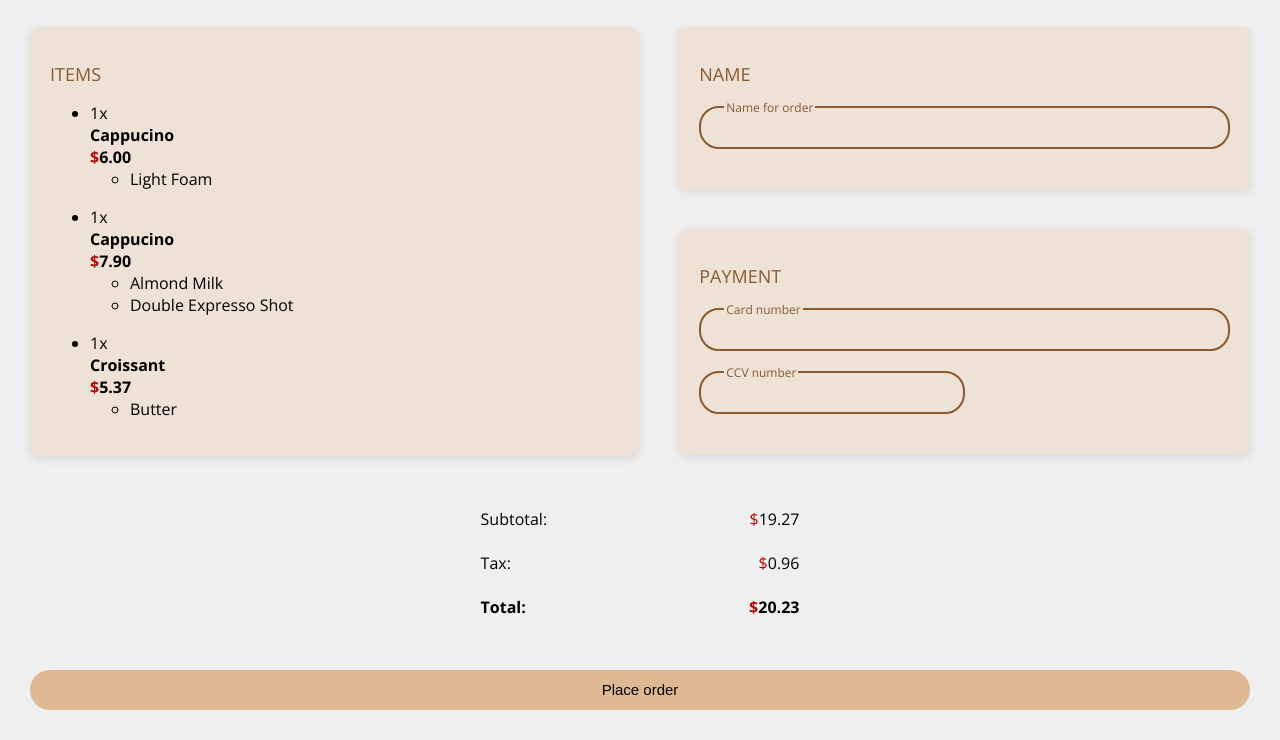
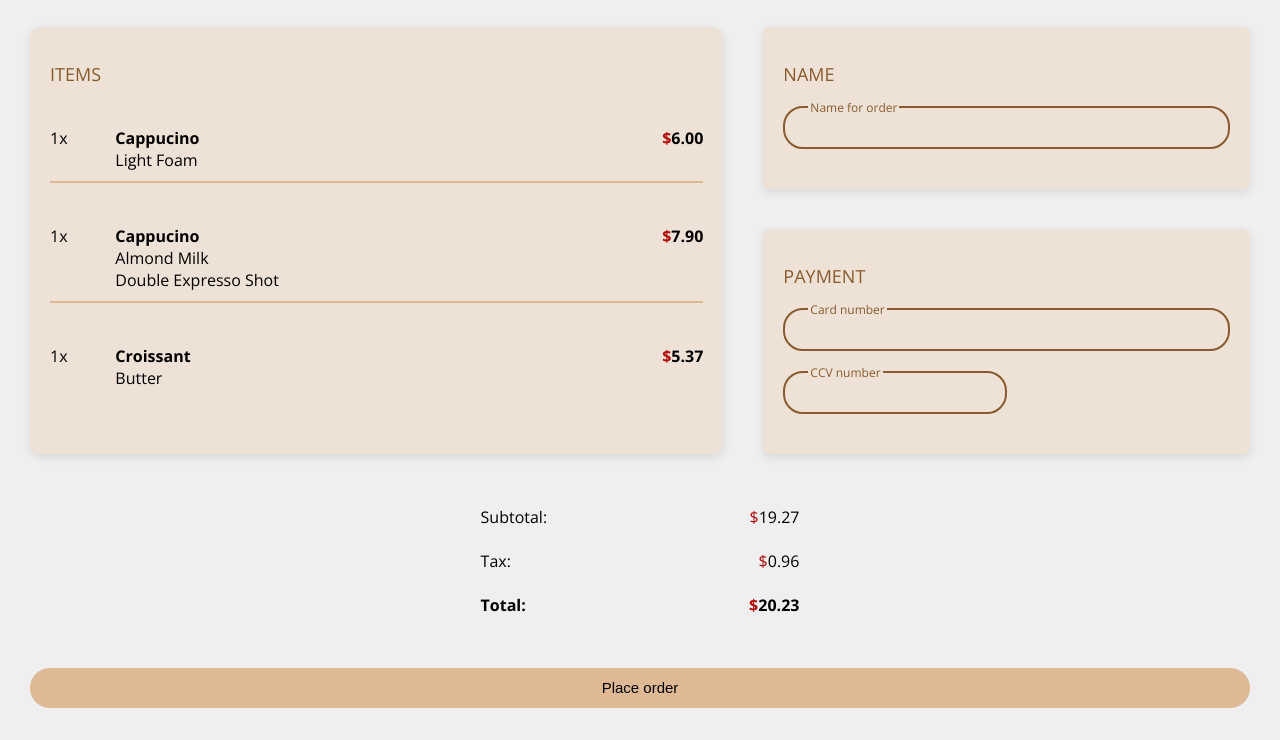
Before and after one commit to suketubpatel/complete-Intro-to-web, a plain HTML site: page coffee-master/pages/index.html in a window 1280 px wide. Shown: the part 76-816 px from the top of the page. Drawn offline with nearby package versions, Linux system fonts and the light colour scheme.

Commit message:
Final commit to Coffee Masters

```diff
--- a/coffee-master/pages/index.html
+++ b/coffee-master/pages/index.html
@@ -22,8 +22,9 @@
 
         <div class="page-section">
             <section class="box box-items">
-                <h2 class="section-head">ITEMS</h2>
-                    <ul class="items">
+                <h2 class="section-head box-items-heading">ITEMS</h2>
+                    <div class="items">
+                        <ul class="items-ul">
                             <li class="item">
                                 <div class="item-quantity">1x</div>
                                 <div class="item-description bold">Cappucino</div>
@@ -33,7 +34,10 @@
                                 </ul>
                             </li>
                         </ul>
-                    <ul class="items">
+                    </div>
+
+                    <div class="items">
+                        <ul class="items-ul">
                             <li class="item">
                                 <div class="item-quantity">1x</div>
                                 <div class="item-description bold">Cappucino</div>
@@ -44,8 +48,11 @@
                                 </ul>
                             </li>
                         </ul>
-                    <ul class="items">
-                        <li class="item">
+                    </div>
+
+                    <div class="items">
+                        <ul class="items-ul">
+                            <li class="item no-border">
                                 <div class="item-quantity">1x</div>
                                 <div class="item-description bold">Croissant</div>
                                 <div class="item-price bold"><span class="dollar">$</span>5.37</div>
@@ -54,6 +61,8 @@
                                 </ul>
                             </li>
                         </ul>
+                    </div>
+
             </section>
 
             <div class="box-name-payment">
--- a/coffee-master/style/style.css
+++ b/coffee-master/style/style.css
@@ -63,6 +63,55 @@ body {
 
 .td-heading {
     grid-area: td-heading;
+}
+
+
+.item-quantity {
+    grid-area: item-quantity;
+}
+
+.item-description {
+    grid-area: item-description;
+}
+
+.item-price {
+    grid-area: item-price;
+    text-align: right;
+}
+
+.items-ul {
+    list-style: none;
+    padding-left: 0;
+}
+
+.item-options {
+    grid-area: item-options;
+    padding-left: 0;
+}
+
+.box-items {
+    display: flex;
+    flex-direction: column;
+}
+
+.item-options-list {
+    list-style: none;
+}
+
+.item {
+    border-bottom: 2px solid #DDB892;
+    display: grid;
+
+    padding: 10px 0;
+
+    grid-template-columns: 1fr 8fr 1fr;
+    grid-template-areas:
+        "item-quantity item-description item-price"
+        ". item-options item-options";
+}
+
+.no-border {
+    border-bottom: none;
 }
 
 .box-name-payment {
```
Lines whose indentation alone changed are shown as unchanged.
